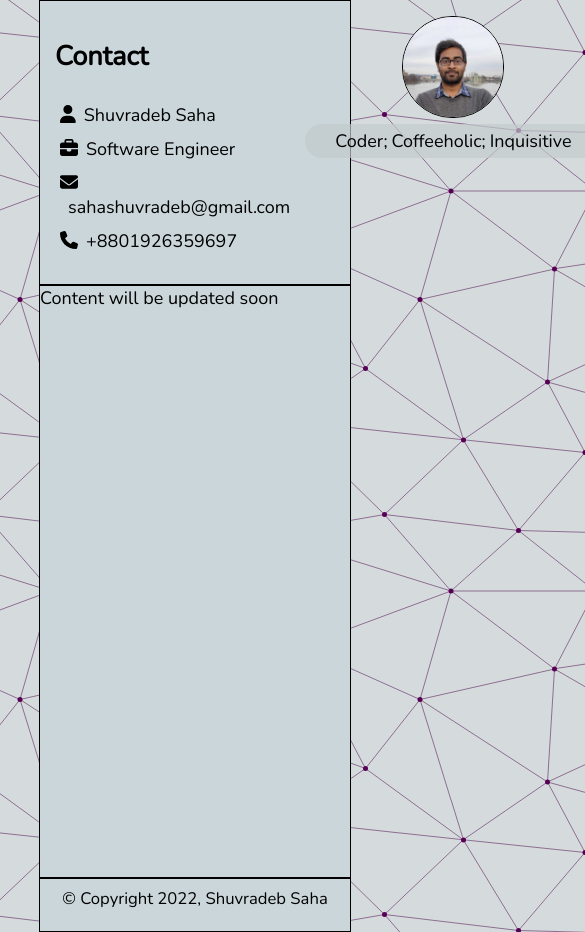
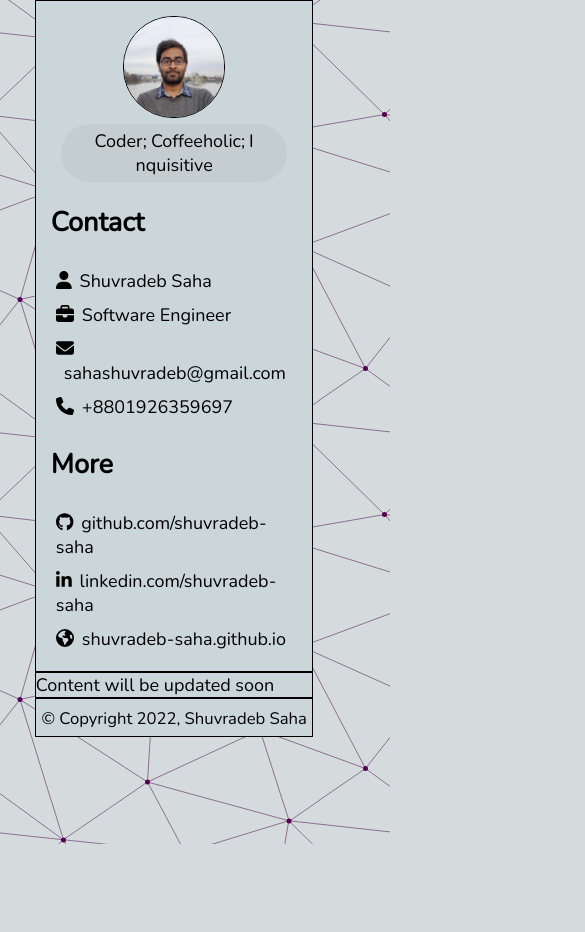
Before and after one commit to shuvradeb-saha/shuvradeb-saha.github.io, a React (Create React App) app: page / in a window 390 px wide. Shown: the top 932 px of the page, 585 px wide, since content can reach past the window. After the commit the page ends 844 px from the top, so only its background shows below. Built offline with nearby package versions, Linux system fonts and the light colour scheme.

Commit message:
A bit more responsive than before.

```diff
--- a/src/scss/app.css
+++ b/src/scss/app.css
@@ -39,7 +39,7 @@
 }
 
 .header .profile_pic .bio {
-  background-color: #c5bfbf;
+  background-color: #c3cbceb0;
   padding: 5px 30px;
   color: #000;
   border-radius: 50px;
@@ -115,6 +115,47 @@ body {
   font-family: "Nunito", sans-serif;
   font-weight: 400;
   font-size: 18px;
+  /* Extra small devices (phones, 600px and down) */
+  /* Small devices (portrait tablets and large phones, 600px and up) */
+  /* Medium devices (landscape tablets, 768px and up) */
+  /* Large devices (laptops/desktops, 992px and up) */
+  /* Extra large devices (large laptops and desktops, 1200px and up) */
+}
+
+@media only screen and (max-width: 600px) {
+  body {
+    width: -webkit-max-content;
+    width: -moz-max-content;
+    width: max-content;
+  }
+}
+
+@media only screen and (min-width: 600px) {
+  body {
+    width: -webkit-max-content;
+    width: -moz-max-content;
+    width: max-content;
+  }
+}
+
+@media only screen and (min-width: 768px) {
+  body {
+    width: -webkit-max-content;
+    width: -moz-max-content;
+    width: max-content;
+  }
+}
+
+@media only screen and (min-width: 992px) {
+  body {
+    width: auto;
+  }
+}
+
+@media only screen and (min-width: 1200px) {
+  body {
+    width: auto;
+  }
 }
 
 .App {
--- a/src/scss/app.scss
+++ b/src/scss/app.scss
@@ -10,6 +10,31 @@ body {
   font-family: "Nunito", sans-serif;
   font-weight: 400;
   font-size: 18px;
+
+  /* Extra small devices (phones, 600px and down) */
+  @media only screen and (max-width: 600px) {
+    width: max-content;
+  }
+
+  /* Small devices (portrait tablets and large phones, 600px and up) */
+  @media only screen and (min-width: 600px) {
+    width: max-content;
+  }
+
+  /* Medium devices (landscape tablets, 768px and up) */
+  @media only screen and (min-width: 768px) {
+    width: max-content;
+  }
+
+  /* Large devices (laptops/desktops, 992px and up) */
+  @media only screen and (min-width: 992px) {
+    width: auto;
+  }
+
+  /* Extra large devices (large laptops and desktops, 1200px and up) */
+  @media only screen and (min-width: 1200px) {
+    width: auto;
+  }
 }
 
 .App {
--- a/src/scss/contents.scss
+++ b/src/scss/contents.scss
@@ -1,5 +1,4 @@
 .contents {
-  height: 70%;
   background-color: $bg_main;
   border: 1px solid;
 }
--- a/src/scss/footer.scss
+++ b/src/scss/footer.scss
@@ -1,7 +1,7 @@
 .footer {
   font-size: 20px;
   font-weight: 500;
-  height: 5%;
+
   text-align: center;
   background-color: $bg_main;
   border: 1px solid;
--- a/src/scss/header.scss
+++ b/src/scss/header.scss
@@ -1,7 +1,6 @@
 @import "colors.scss";
 
 .header {
-  height: 30%;
   display: flex;
   justify-content: space-between;
   padding: 15px;
@@ -48,6 +47,20 @@
 
   /* Extra small devices (phones, 600px and down) */
   @media only screen and (max-width: 600px) {
+    flex-direction: column;
+
+    .profile_pic {
+      order: 1;
+
+      .bio {
+        overflow-wrap: break-word;
+      }
+    }
+
+    .profile_detail {
+      order: 2;
+    }
+
     img {
       width: 100px;
       height: 100px;
```
Also changed, not shown: 1 other file (tests, documents, lock files or other folders).
